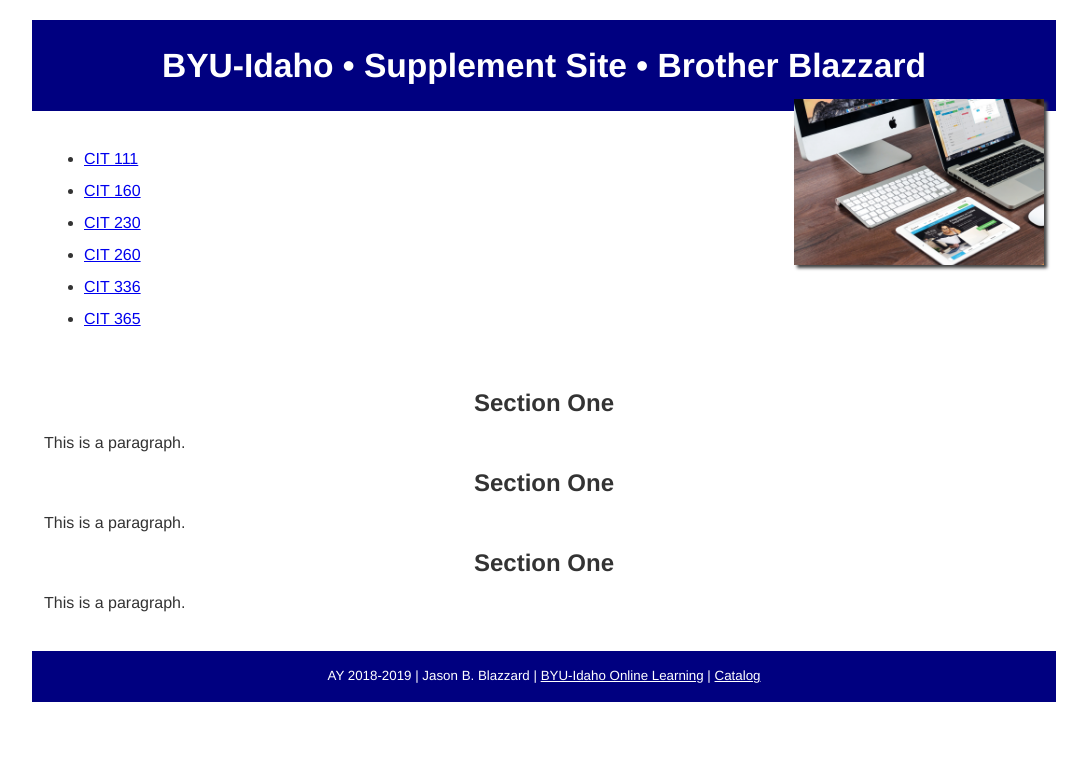
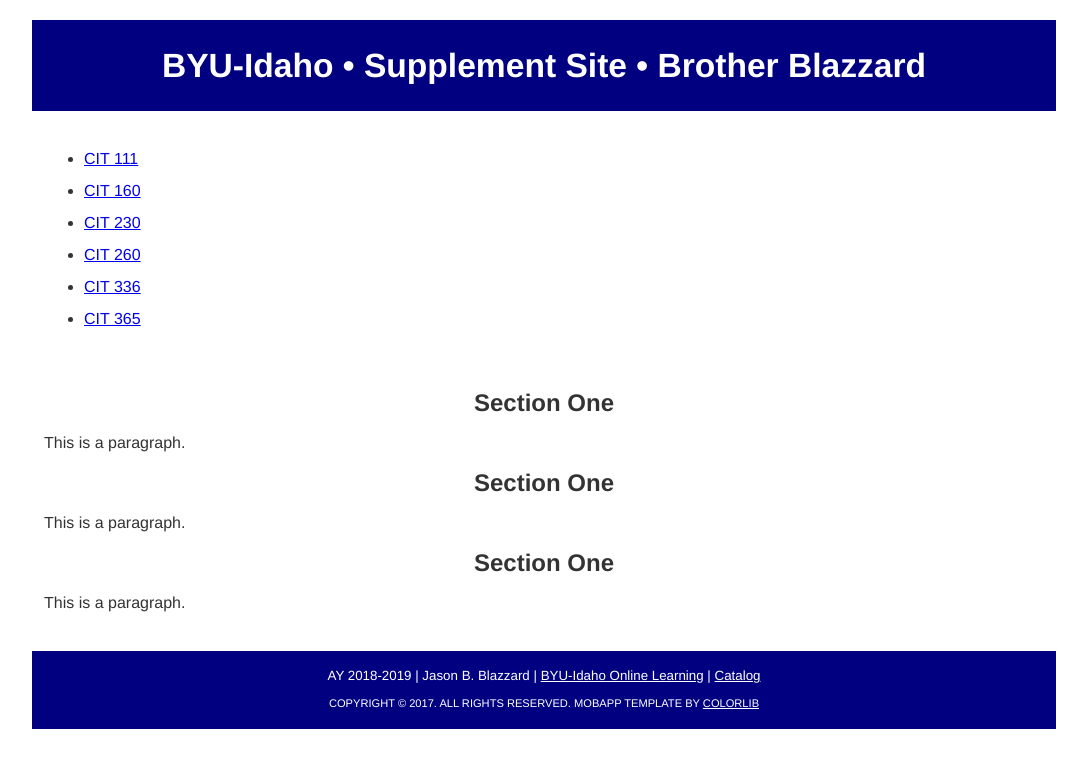
Before and after one commit to BrotherBlazzard/brotherblazzard.github.io, a PHP site: page / in a window 1280 px wide. Shown: the top 768 px of the page, without its empty margins (96-1183 px from the left). Run offline with PHP 8.4, Linux system fonts and the light colour scheme; some libraries are stand-ins or nearby versions.

Commit message:
update 2

```diff
--- a/css/style-bbzz.css
+++ b/css/style-bbzz.css
@@ -1,3 +1,5 @@
+
+
 * { margin: 0; box-sizing: border-box; }
 
 body {
--- a/index.html
+++ b/index.html
@@ -7,13 +7,13 @@
   <title>Brother Blazzard &lozf; BYU-Idaho &lozf; CIT &amp; WDD</title>
   <meta name="description" content="This page serves as an instruction and administrative supplement site for Brother Blazzard at Brigham Young University - Idaho in Computer Information Technology and Web Design and Development.">
   <link rel="apple-touch-icon" href="images/icon.png">
+  <link href="https://fonts.googleapis.com/css?family=Rubik:300,400,500" rel="stylesheet">
   <link rel="stylesheet" href="css/style-bbzz.css">
 </head>
 
 <body>
   <header>
     <h1>BYU-Idaho • Supplement Site • Brother Blazzard</h1>
-    <img src="images/workstation-mac.jpg" alt="Site Theme Image of Workstation - Generic from pexel.com">
   </header>
   <nav>
     <ul>
@@ -52,11 +52,20 @@
     </section>
   </main>
   <footer>
-    AY 2018-2019 | Jason B. Blazzard |
+    <p>AY 2018-2019 | Jason B. Blazzard |
     <a href="http://www.byui.edu/online" target="_blank" title="BYU-Idaho Online Learning">BYU-Idaho Online Learning</a> |
     <a href="http://www.byui.edu/catalog" target="_blank" title="BYU-Idaho Catalog">Catalog</a>
+    </p>
+    <p class="mb-2"><small>COPYRIGHT &copy; 2017. ALL RIGHTS RESERVED. MOBAPP TEMPLATE BY <a href="https://colorlib.com">COLORLIB</a></small></p>
+
 
   </footer>
+
+  <script src="js/jquery-3.2.1.min.js"></script>
+  <script src="js/bootstrap.bundle.min.js"></script>
+  <script src="js/owl.carousel.min.js"></script>
+  <script src="js/script.js"></script>
+
 </body>
 
 </html>
```
